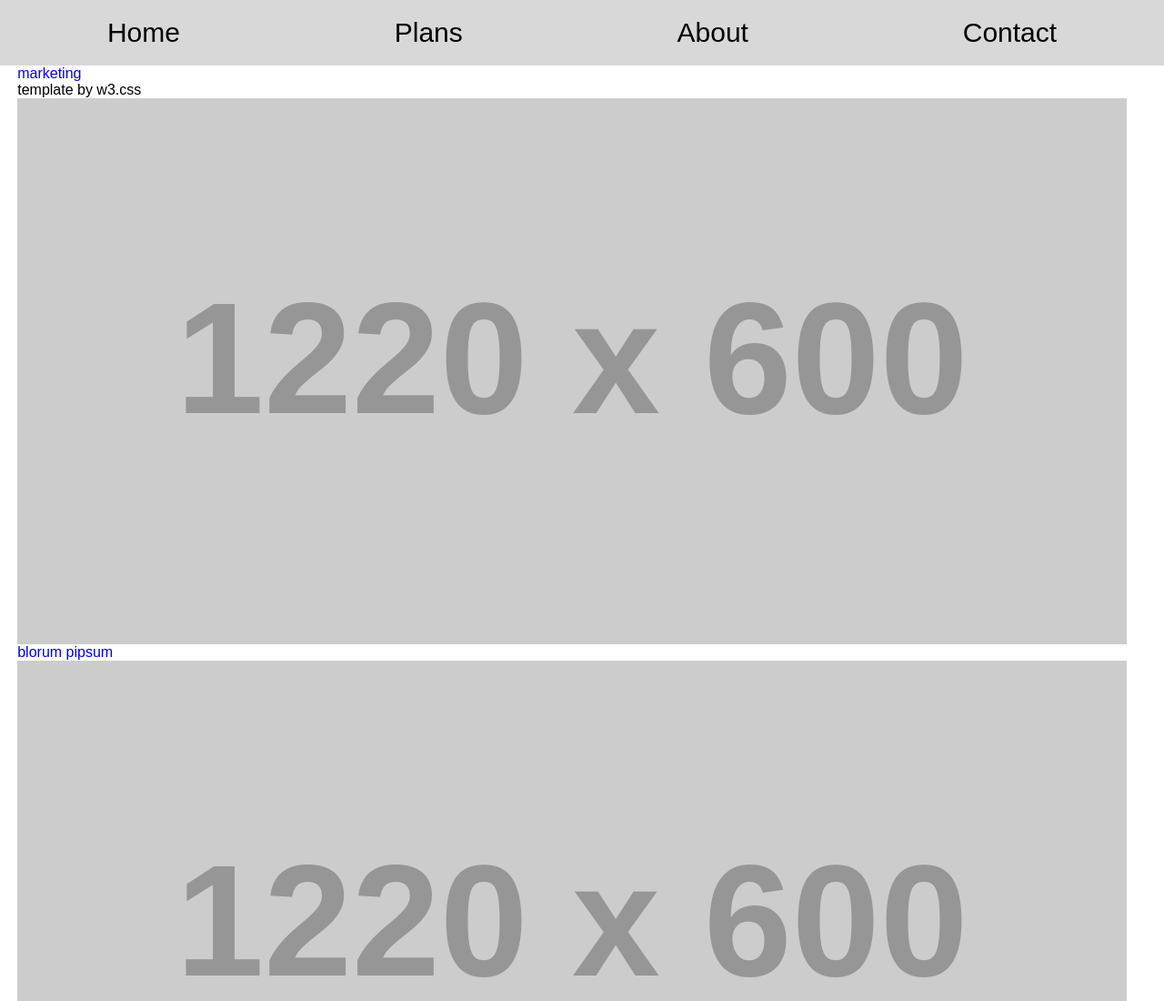
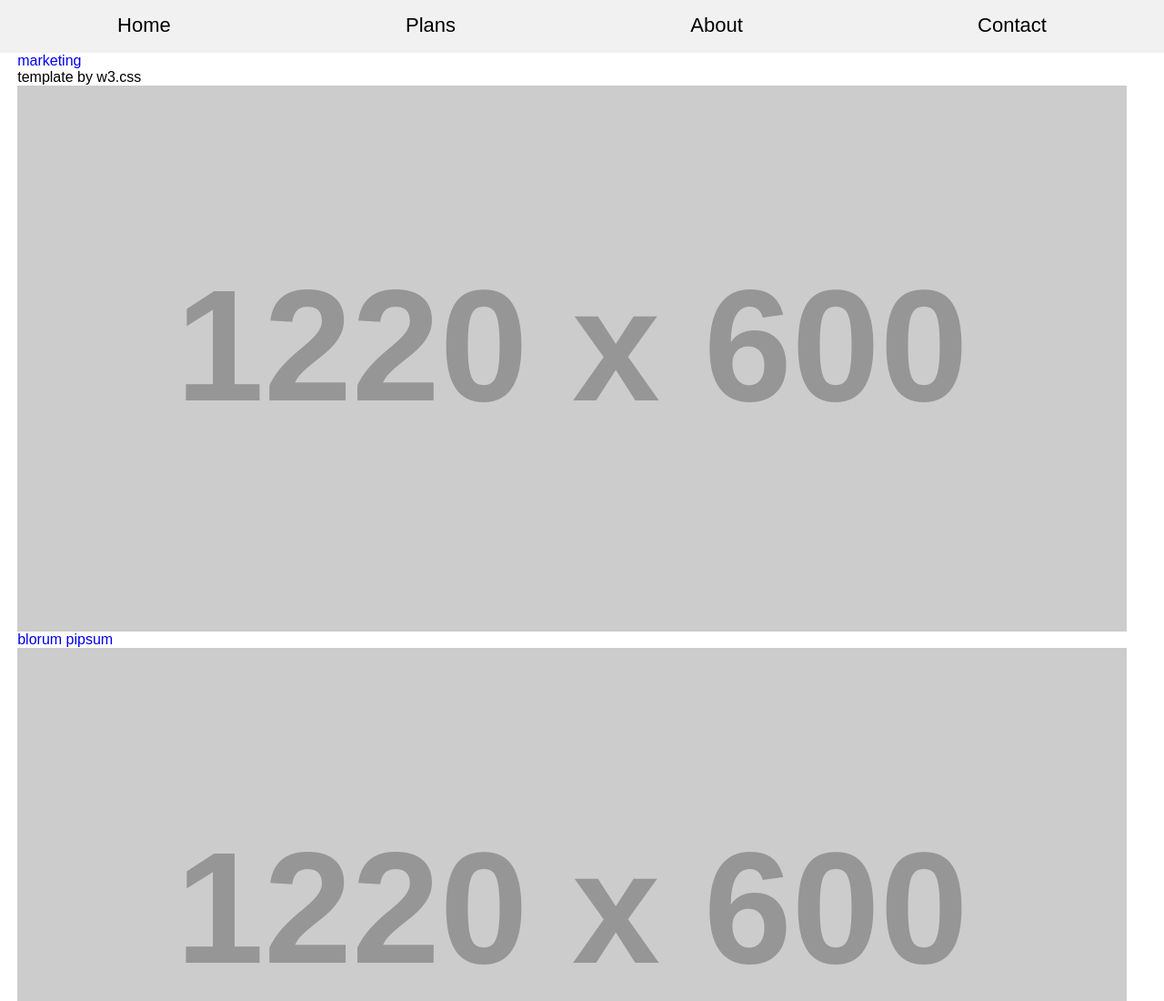
Before and after one commit to saifaliaxioned/marketing_temp, a plain HTML site: page index.html in a window 1280 px wide. Shown: the top 1100 px of the page at 91% size. Drawn offline with Linux system fonts and the light colour scheme; placeholder pictures from the web are drawn by us.

Commit message:
header css added

```diff
--- a/assets/css/style.css
+++ b/assets/css/style.css
@@ -205,8 +205,8 @@ li {
 =================================*/
 
 .navbar {
-  background: rgb(216, 216, 216);
-  padding: 19px 0;
+  background: rgb(241, 241, 241);
+  padding: 15px 0;
 }
 
 .nav-items {
@@ -214,10 +214,29 @@ li {
   justify-content: space-around;
   align-items: center;
 }
+
 .links {
-  font-size: 30px;
+  font-size: 22px;
   text-transform: capitalize;
   color: rgb(0, 0, 0);
+}
+
+.links::after {
+  content: " ";
+  width: 0;
+  display: block;
+  height: 2px;
+  border-radius: 12px;
+  background: rgb(0, 0, 0);
+  transition: all 0.5s ease;
+}
+
+.links:hover {
+  color: rgb(92, 91, 91);
+}
+
+.links:hover::after {
+  width: 100%;
 }
 
 /*=================================
```
